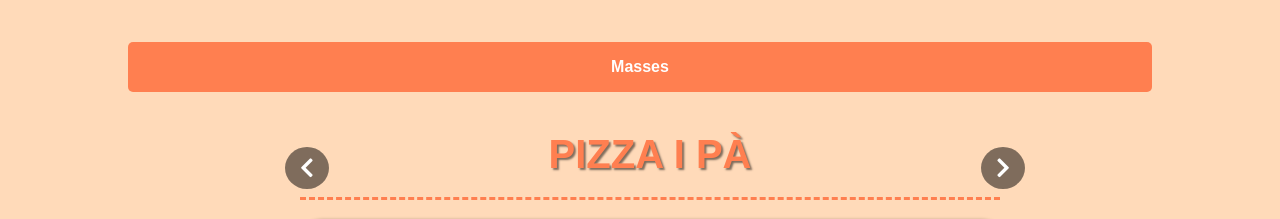
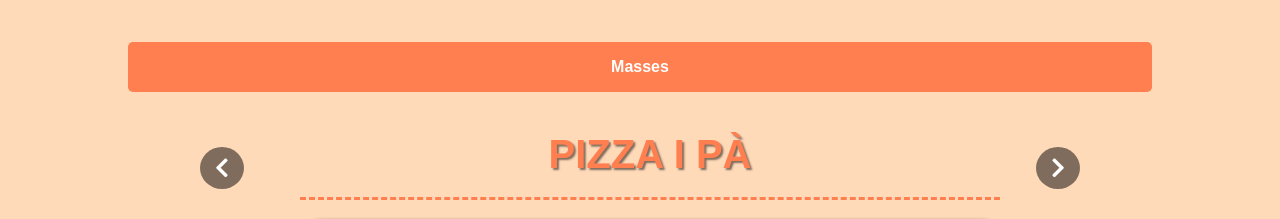
Before and after one commit to nereaLlugany/nereaLlugany.github.io, a plain HTML site: page categoria_concells/tipsAndTricks_masses.html in a window 1280 px wide. Shown: the part 298-517 px from the top of the page. Drawn offline with Linux system fonts and the light colour scheme.

Commit message:
Update estils_consells_masses.css

```diff
--- a/categoria_concells/estils_consells_masses.css
+++ b/categoria_concells/estils_consells_masses.css
@@ -169,11 +169,11 @@
 }
 
 .prev {
-    left: 285px;
+    left: 200px;
 }
 
 .next {
-    right: 255px;
+    right: 200px;
 }
 
 .carousel-slide #img_and_p {
```
